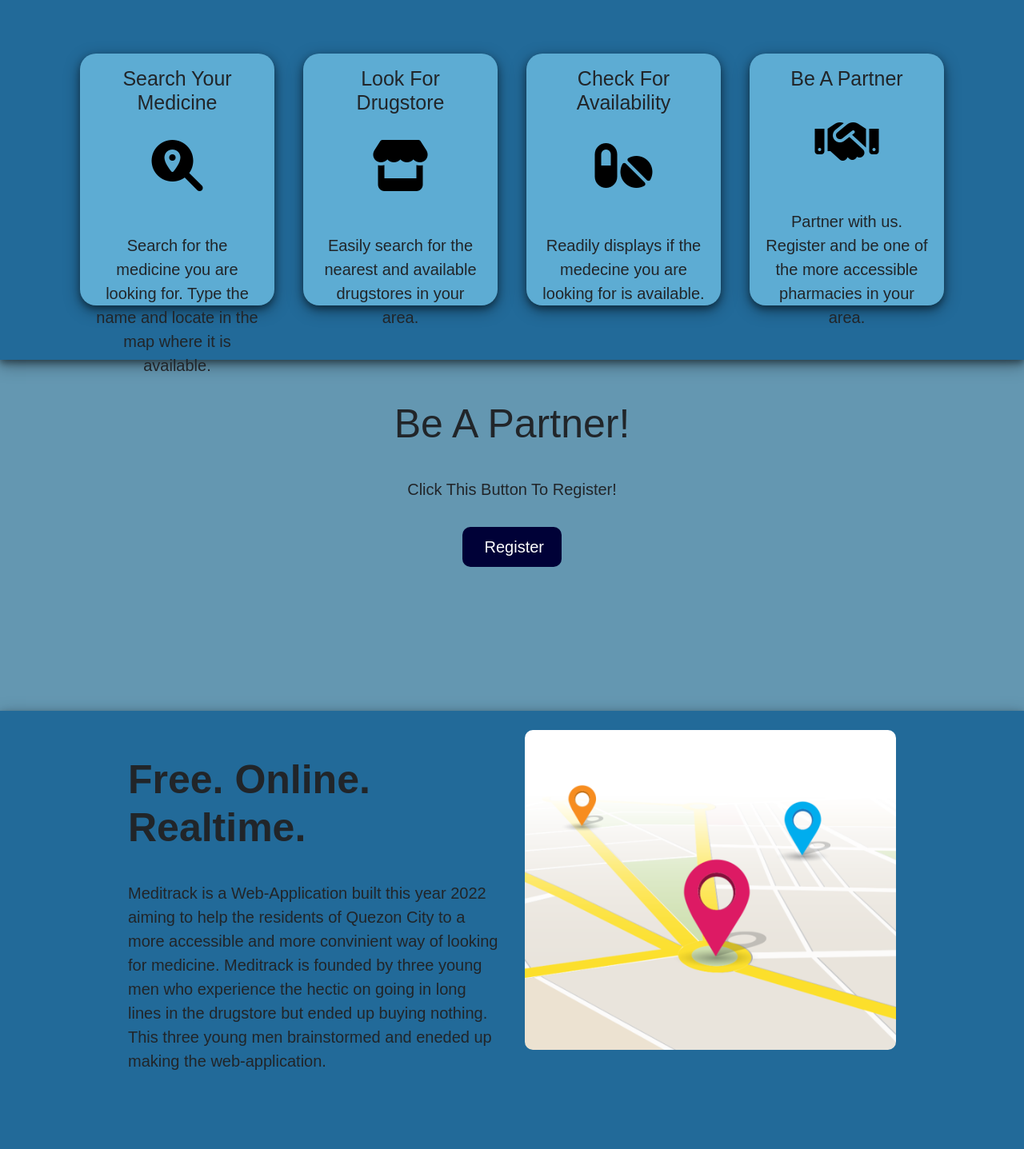
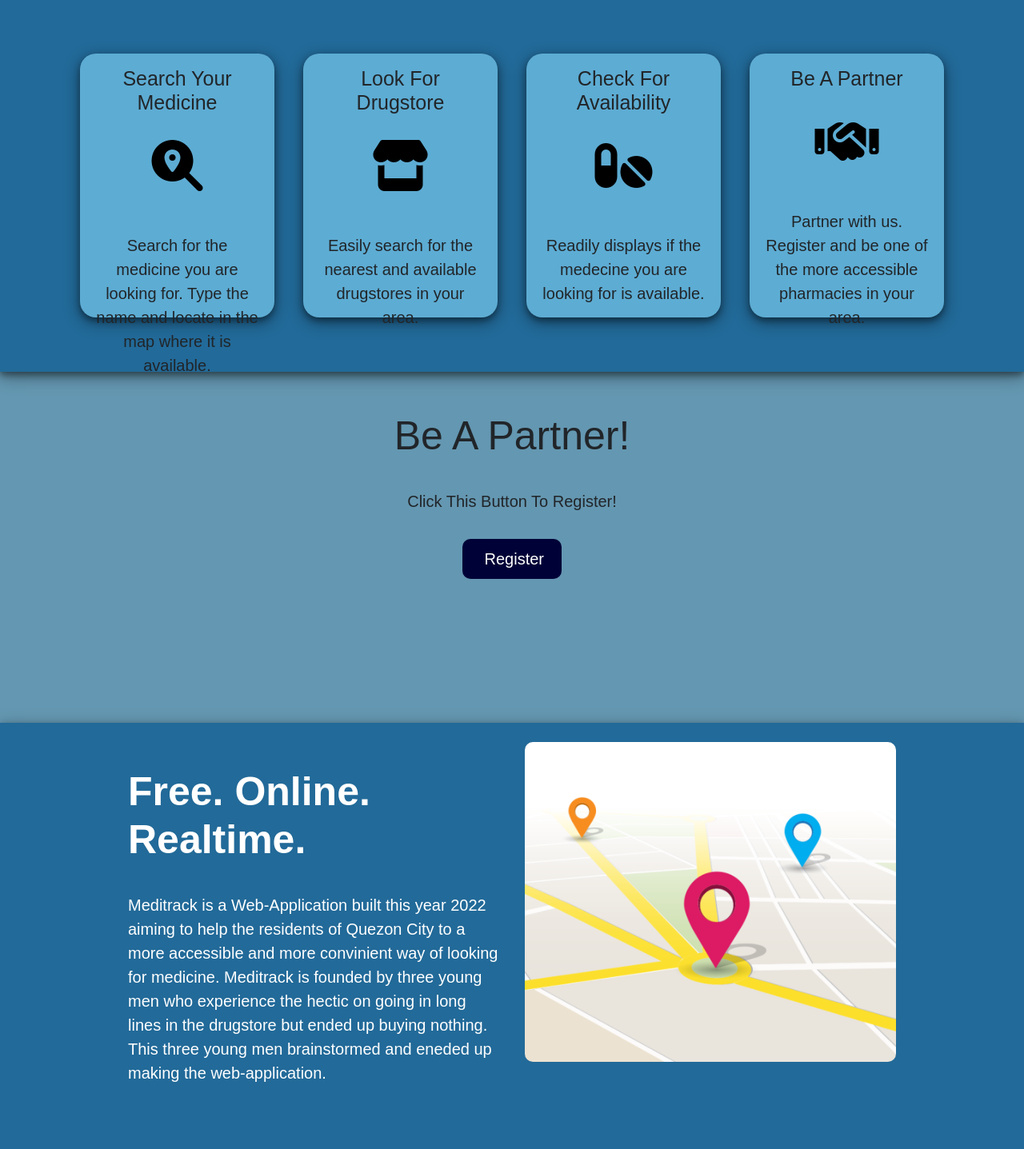
Before and after one commit to tjrecio/kodego-capstone, a PHP site: page /index1.php in a window 1280 px wide. Shown: the part 801-2238 px from the top of the page at 80% size. Before the commit the page ends 2139 px from the top, so only its background shows below. Run offline with PHP 8.4, Linux system fonts and the light colour scheme; some libraries are stand-ins or nearby versions.

Commit message:
whitetxt

```diff
--- a/index.css
+++ b/index.css
@@ -548,6 +548,7 @@ a {
     grid-template-columns: 1fr 1fr;
     gap: 2rem;
     margin: 10rem;
+    color: white;
   }
 
   .about-us-text h4 {
@@ -568,11 +569,12 @@ a {
   }
   .card {
     border-radius: 20px;
-    height: 315px;
+    height: 330px;
     margin: 10px;
     border: #000137;
     background: #5dacd3;
     box-shadow: 0 4px 8px 0 rgba(0, 0, 0, 0.384), 0 6px 20px 0 rgba(0, 0, 0, 0.384);
+
   }
   .row {
     padding-top: 50px;
--- a/index1.php
+++ b/index1.php
@@ -115,14 +115,11 @@ session_start();
                                 </section>
   <!--Ends of Cards-->
   <!--Start of Register Area-->
-
 <div class="registration">
   <h2 style="font-size: 50px;"> Be A Partner!</h2>
   <p>Click This Button To Register!</p>
 <?php include 'registerbutton.php' ?>
-
 </div>
-
   <!--About US-->
   <section style="background-color:#226a99;">
     <div class="about-us-wrapper pb-5">
```
